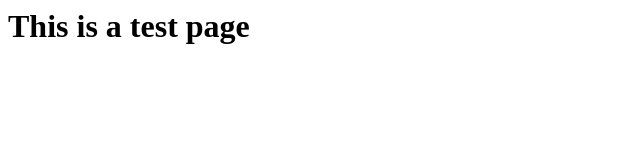
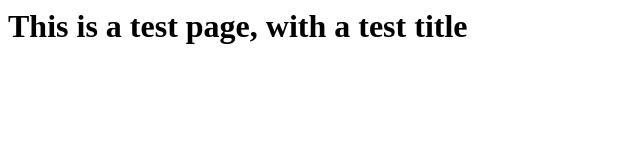
Before and after one commit to maxlemercier/maxlemercier.github.io, a plain HTML site: page index.html in a window 1280 px wide. Shown: the whole page, without its empty margins (0-640 px from the left). Drawn offline with Linux system fonts and the light colour scheme.

Commit message:
Update index.html

```diff
--- a/index.html
+++ b/index.html
@@ -1 +1 @@
-<h1>This is a test page</h1>
+<h1>This is a test page, with a test title</h1>
```
